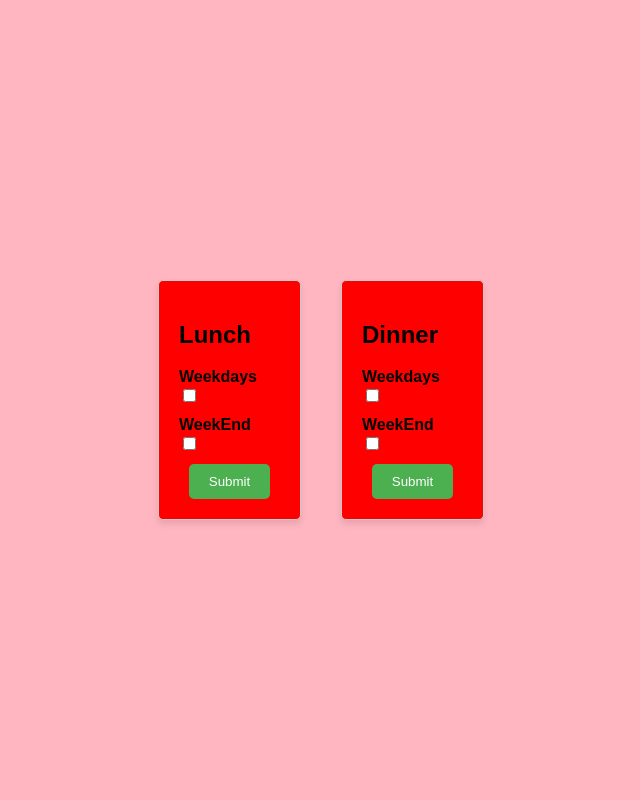
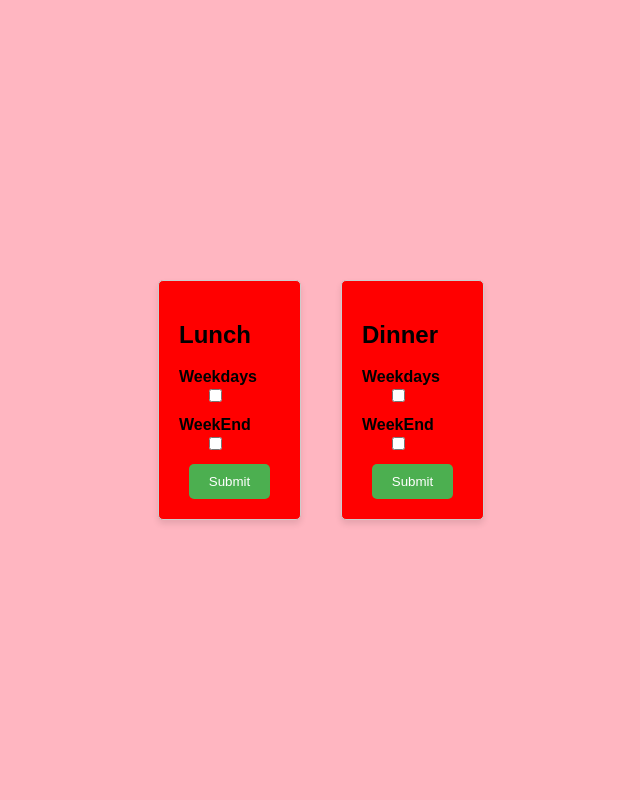
Before and after one commit to Prajwal5761/Mess-Buddy, a Django app: page /dashboard/lunch/ in a window 1280 px wide. Shown: the whole page, without its empty margins (319-959 px from the left). Run offline with Django 5.2, Linux system fonts and the light colour scheme.

Commit message:
Final changes are made in this project make it more decorative..

```diff
--- a/static/style.css
+++ b/static/style.css
@@ -303,7 +303,7 @@ header {
     margin: 10px;
     border: 2px solid black;
     border-radius: 12px;
-    background: rgba(66, 201, 176, 0.826);
+    background: lightgreen;
 }
 
 .Poha h4 {
--- a/templates/contact.html
+++ b/templates/contact.html
@@ -64,7 +64,7 @@
         <h2 class="logo">Logo</h2>
         <nav class="navigation">
             <a href="{% url 'signup' %}" id="homelink">Home</a>
-            <a href='#'>Services</a>
+            <a href="{% url 'bill_page' %}">Services</a>
             <a href="{% url 'about' %}" id="aboutlink">About</a>
             <a href="{% url 'contact' %}" id="contactlink">Contact Us</a>
             <button class="btnlogin-popup">Login</button>
--- a/templates/index.html
+++ b/templates/index.html
@@ -13,7 +13,7 @@
         <h2 class="logo">Mess Buddy</h2>
         <nav class="navigation">
             <a href="{% url 'signup' %}" id="homelink">Home</a>
-            <a href='#'>Services</a>
+            <a href="{% url 'bill_page' %}">Services</a>
             <a href="{% url 'about' %}" id="aboutlink">About</a>
             <a href="{% url 'contact' %}" id="contactlink">Contact Us</a>
             <button class="btnlogin-popup">Login</button>
--- a/templates/lunch.html
+++ b/templates/lunch.html
@@ -58,17 +58,17 @@
                 <div class="items">
                     <h4>Weekdays</h4>
                     {% if selected_item == 'Weekdays-lunch' %}
-                        <input type="checkbox" name="item" value="Weekdays-lunch" style="margin-left: 30px;" checked>
+                        <input type="checkbox" name="item" value="Weekdays-lunch" checked>
                     {% else %}
-                        <input type="checkbox" name="item" value="Weekdays-lunch">
+                        <input type="checkbox" name="item" value="Weekdays-lunch" style="margin-left: 30px;" >
                     {% endif %}
                 </div>
                 <div class="items">
                     <h4>WeekEnd</h4>
                     {% if selected_item == 'WeekEnd-lunch' %}
-                        <input type="checkbox" name="item" value="WeekEnd-lunch" style="margin-left: 30px;" checked>
+                        <input type="checkbox" name="item" value="WeekEnd-lunch" checked>
                     {% else %}
-                        <input type="checkbox" name="item" value="WeekEnd-lunch">
+                        <input type="checkbox" name="item" value="WeekEnd-lunch"style="margin-left: 30px;" >
                     {% endif %}
                 </div>
                 <div class="submit">
@@ -84,17 +84,17 @@
                 <div class="items">
                     <h4>Weekdays</h4>
                     {% if selected_item == 'Weekdays-Dinner' %}
-                        <input type="checkbox" name="item" value="Weekdays-Dinner" style="margin-left: 30px;" checked>
+                        <input type="checkbox" name="item" value="Weekdays-Dinner"  checked>
                     {% else %}
-                        <input type="checkbox" name="item" value="Weekdays-Dinner">
+                        <input type="checkbox" name="item" value="Weekdays-Dinner" style="margin-left: 30px;">
                     {% endif %}
                 </div>
                 <div class="items">
                     <h4>WeekEnd</h4>
                     {% if selected_item == 'WeekEnd-Dinner' %}
-                        <input type="checkbox" name="item" value="WeekEnd-Dinner" style="margin-left: 30px;" checked>
+                        <input type="checkbox" name="item" value="WeekEnd-Dinner" checked>
                     {% else %}
-                        <input type="checkbox" name="item" value="WeekEnd-Dinner">
+                        <input type="checkbox" name="item" value="WeekEnd-Dinner"style="margin-left: 30px;" >
                     {% endif %}
                 </div>
                 <div class="submit">
--- a/templates/page1.html
+++ b/templates/page1.html
@@ -6,7 +6,7 @@
     <style>
         body {
             font-family: Arial, sans-serif;
-            background-color: #f4f4f4;
+            background-color: lightpink;
             margin: 0;
             padding: 0;
             box-sizing: border-box;
@@ -21,7 +21,7 @@
         form {
             max-width: 400px;
             margin: 0 auto;
-            background-color: #fff;
+            background-color: red;
             padding: 20px;
             border-radius: 8px;
             box-shadow: 0 2px 4px rgba(0, 0, 0, 0.1);
@@ -39,6 +39,7 @@
             margin-bottom: 15px;
             border: 1px solid #ccc;
             border-radius: 4px;
+            background-color: lightblue;
         }
 
         input[type="submit"] {
--- a/templates/page2.html
+++ b/templates/page2.html
@@ -6,7 +6,7 @@
     <style>
         body {
             font-family: Arial, sans-serif;
-            background-color: #f4f4f4;
+            background-color: lightpink;
             margin: 0;
             padding: 0;
         }
@@ -27,9 +27,10 @@
             padding: 12px 15px;
             text-align: left;
             border-bottom: 1px solid #ddd;
+            background-color: lightblue;
         }
         th {
-            background-color: #f2f2f2;
+            background-color: red;
         }
         .total-row {
             background-color: #f9f9f9;
```
Also changed, not shown: templates/about.html (+2 -5 lines), db.sqlite3.
